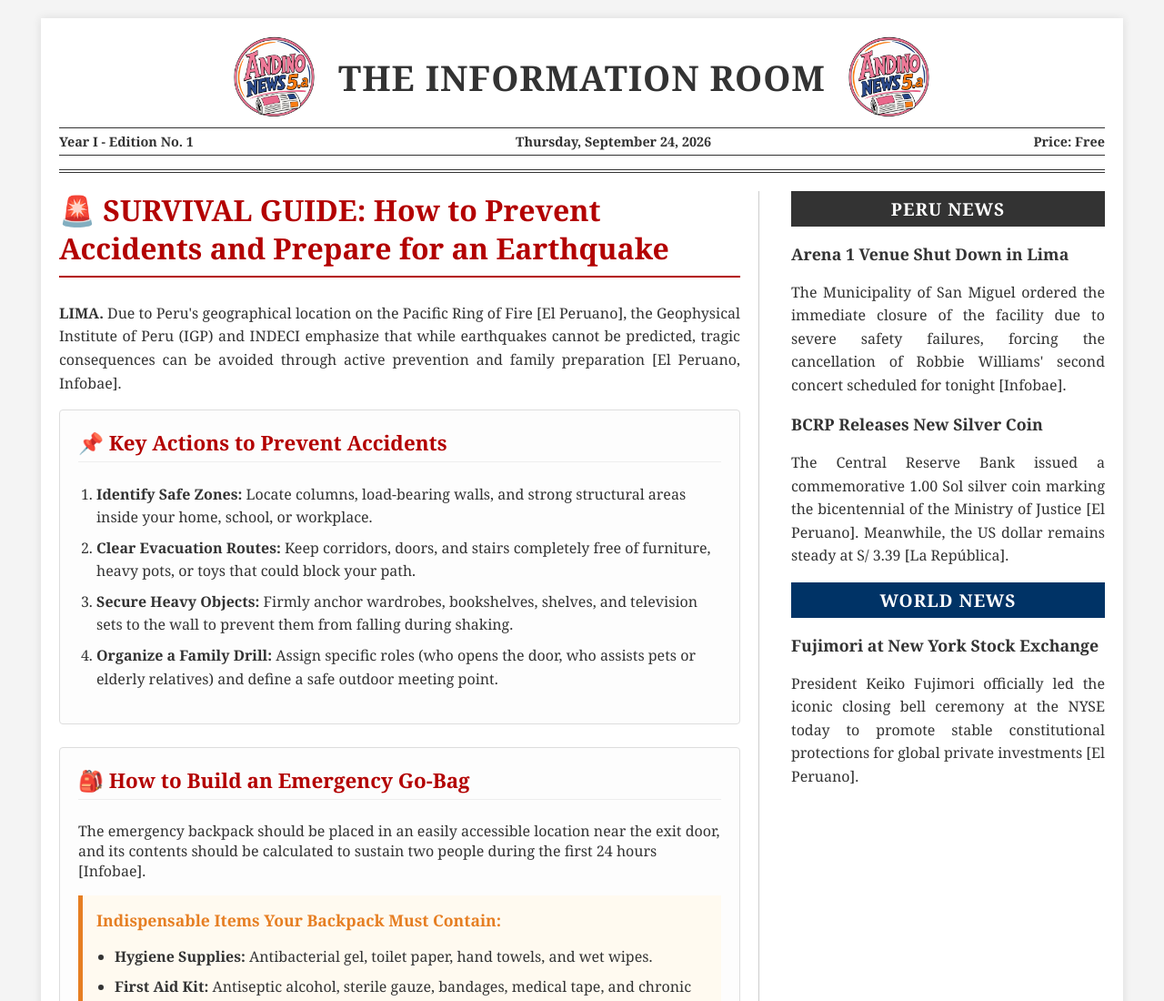
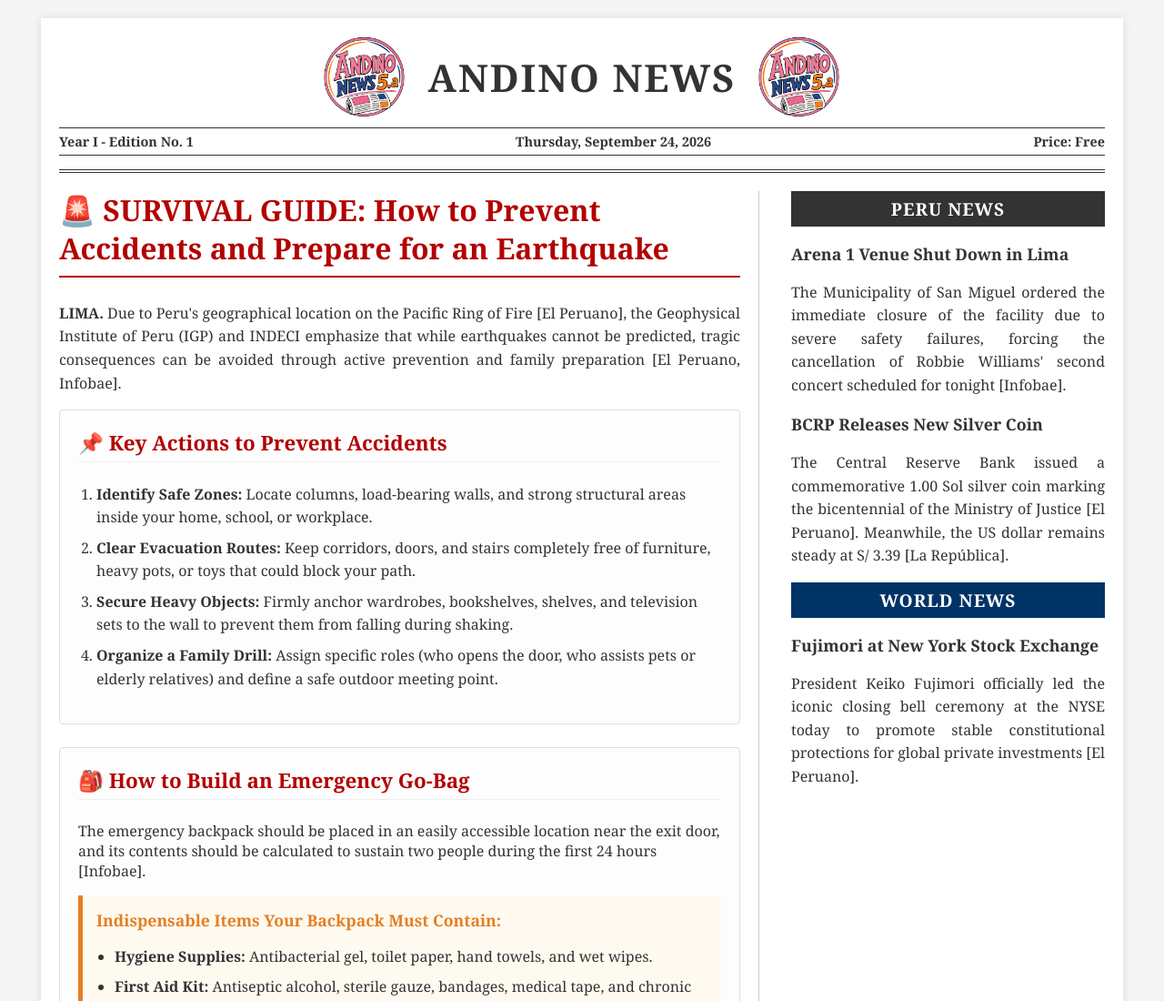
Before and after one commit to mattfitzhy15-hub/Logros-del-Sal-n-Classroom-Achievements, a plain HTML site: page index.html in a window 1280 px wide. Shown: the top 1100 px of the page at 91% size. Drawn offline with Linux system fonts and the light colour scheme.

Commit message:
Update title and header for Andino News

```diff
--- a/index.html
+++ b/index.html
@@ -3,7 +3,7 @@
 <head>
     <meta charset="UTF-8">
     <meta name="viewport" content="width=device-width, initial-scale=1.0">
-    <title>The Information Room - Earthquake Prevention Special</title>
+    <title>Andino News - Earthquake Prevention Special</title>
     <style>
         /* ==========================================
            CSS STYLES (DESIGN AND COLORS)
@@ -43,9 +43,10 @@
             object-fit: cover;
         }
         h1 {
-            font-size: 2.4rem;
+            font-size: 2.6rem;
             margin: 0;
-            letter-spacing: 1px;
+            letter-spacing: 2px;
+            font-weight: bold;
         }
         .sub-header {
             display: flex;
@@ -167,9 +168,9 @@
     <!-- Newspaper Header -->
     <header>
         <div class="header-top">
-            <img src="logo.png" alt="The Information Room Logo" class="logo-periodico">
-            <h1>THE INFORMATION ROOM</h1>
-            <img src="logo.png" alt="The Information Room Logo" class="logo-periodico">
+            <img src="logo.png" alt="Andino News Logo" class="logo-periodico">
+            <h1>ANDINO NEWS</h1>
+            <img src="logo.png" alt="Andino News Logo" class="logo-periodico">
         </div>
         <div class="sub-header">
             <span>Year I - Edition No. 1</span>
```
